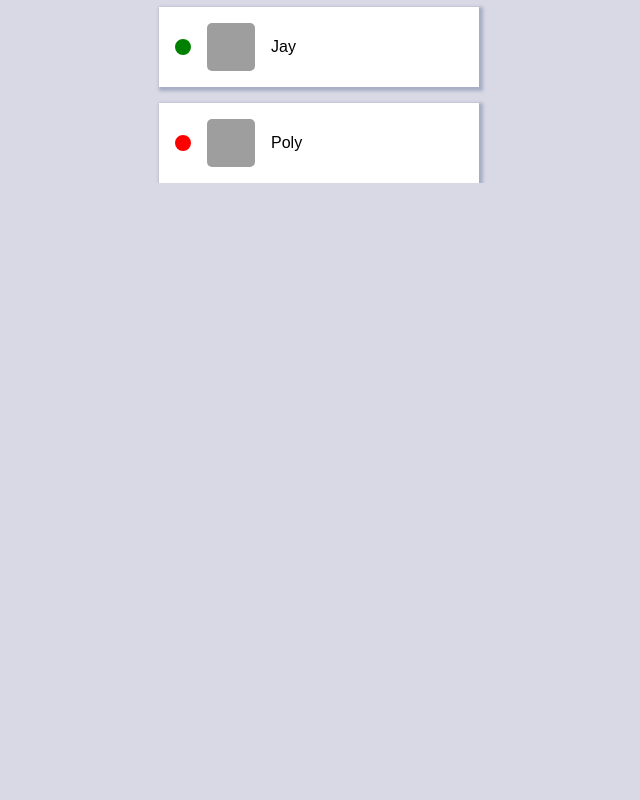
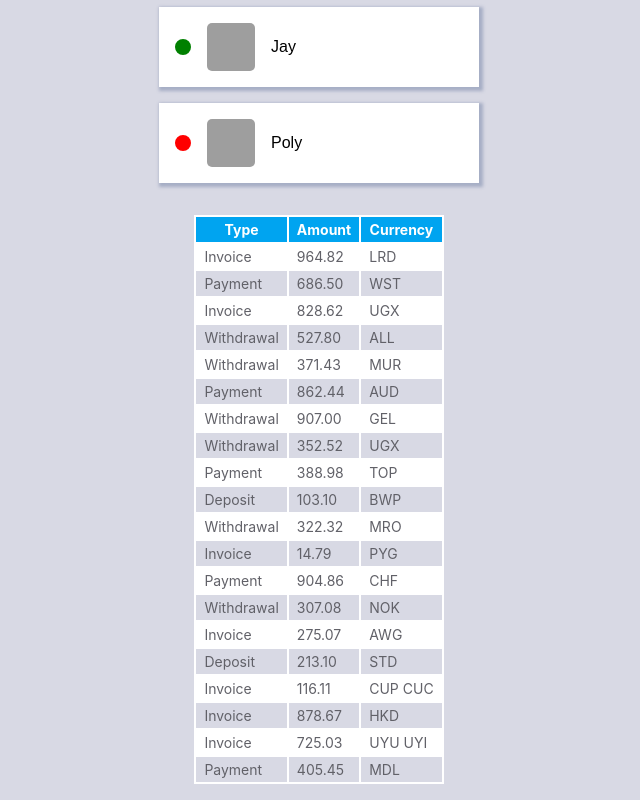
Before and after one commit to sigizmunde/goit-react-hw-01-components, a React (Create React App) app: page / in a window 1280 px wide. Shown: the part 1065-1865 px from the top of the page, without its empty margins (321-961 px from the left). Before the commit the page ends 1248 px from the top, so only its background shows below. Built offline with nearby package versions, Linux system fonts and the light colour scheme; grey boxes are pictures that could not be loaded.

Commit message:
TransactionHistory done

```diff
--- a/src/components/App.jsx
+++ b/src/components/App.jsx
@@ -1,10 +1,12 @@
 import { Profile } from './Profile/Profile';
 import { Statistics } from './Statistics/Statistics';
 import { FriendList } from './FriendList/FriendList';
+import { TransactionHistory } from './TransactionHistory/TransactionHistory';
 
 import user from './../user.json';
 import data from './../data.json';
 import friends from './../friends.json';
+import transactions from './../transactions.json';
 
 export const App = () => {
   return (
@@ -29,8 +31,8 @@ export const App = () => {
       />
       <Statistics title="Upload stats" stats={data} />
       <Statistics stats={data} />
-
       <FriendList friends={friends} />
+      <TransactionHistory items={transactions} />
     </div>
   );
 };
--- /dev/null
+++ b/src/components/TransactionHistory/TransactionHistory.jsx
@@ -0,0 +1,40 @@
+import PropTypes from 'prop-types';
+
+import { Table, TableHead } from './styledTransactionHistory';
+
+export const TransactionHistory = ({ items }) => {
+  return (
+    <Table className="transaction-history">
+      <TableHead>
+        <tr>
+          <th>Type</th>
+          <th>Amount</th>
+          <th>Currency</th>
+        </tr>
+      </TableHead>
+      <tbody>
+        {items.map(item => {
+          const { id, type, amount, currency } = item;
+          return (
+            <tr key={id}>
+              <td>{type}</td>
+              <td>{amount}</td>
+              <td>{currency}</td>
+            </tr>
+          );
+        })}
+      </tbody>
+    </Table>
+  );
+};
+
+TransactionHistory.propTypes = {
+  items: PropTypes.arrayOf(
+    PropTypes.exact({
+      id: PropTypes.string.isRequired,
+      type: PropTypes.string.isRequired,
+      amount: PropTypes.string.isRequired,
+      currency: PropTypes.string.isRequired,
+    })
+  ),
+};
--- /dev/null
+++ b/src/components/TransactionHistory/styledTransactionHistory.js
@@ -0,0 +1,21 @@
+import styled from 'styled-components';
+
+export const Table = styled.table`
+  margin: 16px;
+  color: var(--mid-text-color);
+  background-color: var(--light-back-color);
+  font-size: 14px;
+  td,
+  th {
+    padding: 4px 8px;
+    text-transform: capitalize;
+  }
+  tr:nth-child(2n) {
+    background-color: var(--mid-back-color);
+  }
+`;
+
+export const TableHead = styled.thead`
+  color: var(--light-text-color);
+  background-color: var(--accent-color);
+`;
--- a/src/index.css
+++ b/src/index.css
@@ -1,4 +1,5 @@
-@import-normalize; /* bring in normalize.css styles */
+@import-normalize;
+/* bring in normalize.css styles */
 
 * {
   --light-text-color: #fff;
@@ -7,6 +8,7 @@
   --dark-text-color: #111111;
   --mid-back-color: #d8d9e4;
   --mid-text-color: #616168;
+  --accent-color: rgb(0, 164, 240);
 
   box-sizing: border-box;
   margin: 0;
```
